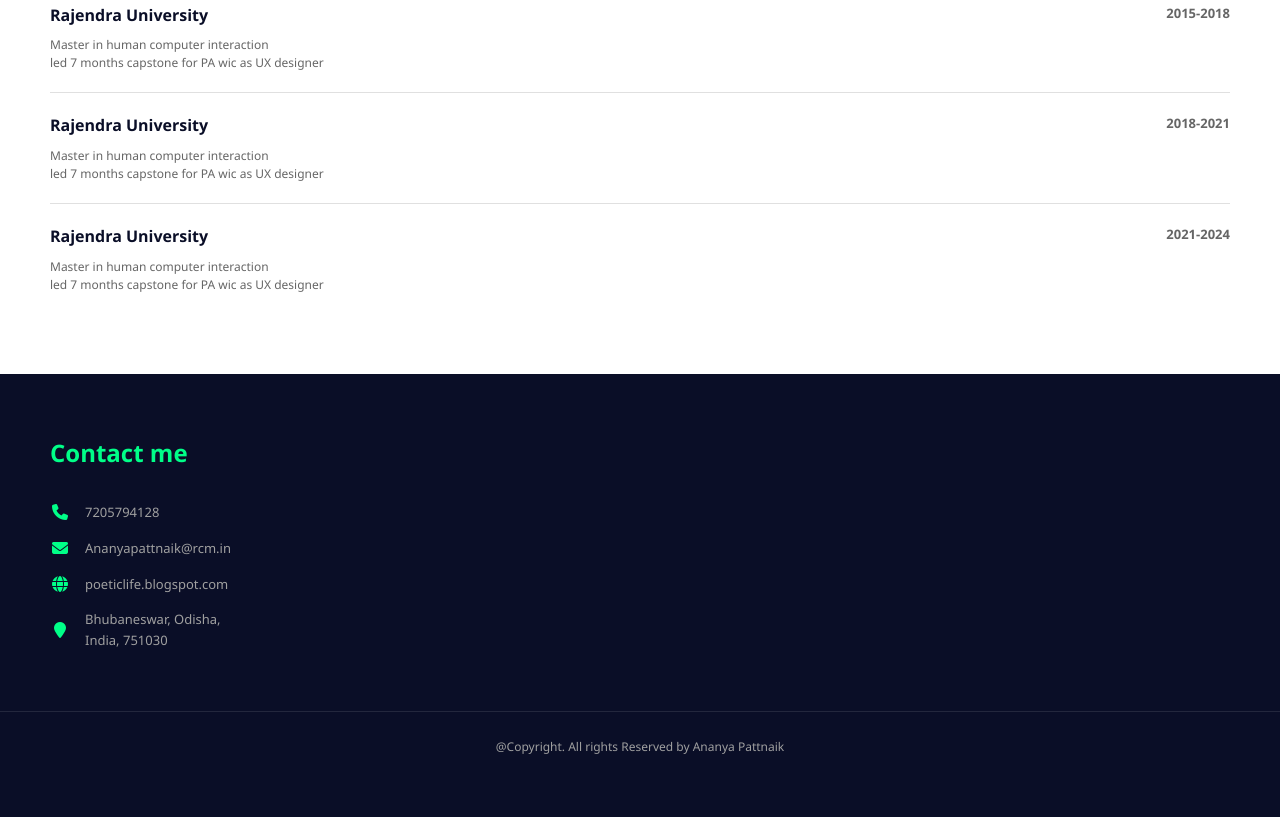
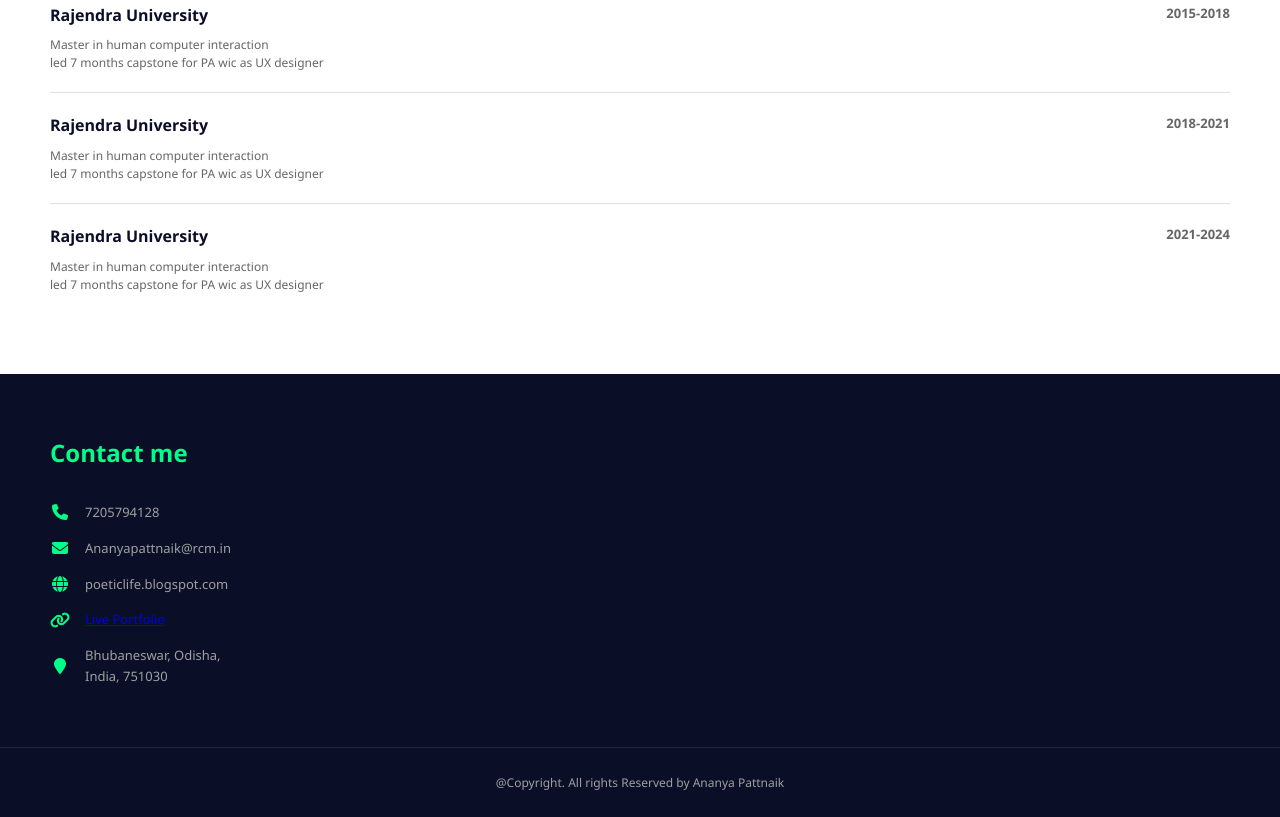
Before and after one commit to khusipattnaik2104/myportfolio, a plain HTML site: page index.html in a window 1280 px wide. Shown: the part 1568-2385 px from the top of the page. Before the commit the page ends 2349 px from the top, so only its background shows below. Drawn offline with Linux system fonts and the light colour scheme.

Commit message:
Add Vercel deployment link to portfolio

```diff
--- a/index.html
+++ b/index.html
@@ -118,6 +118,7 @@
                 <p><i class="fas fa-phone"></i> 7205794128</p>
                 <p><i class="fas fa-envelope"></i> Ananyapattnaik@rcm.in</p>
                 <p><i class="fas fa-globe"></i> poeticlife.blogspot.com</p>
+                <p><i class="fas fa-link"></i> <a href="https://myportfolio-n16h.vercel.app/" target="_blank">Live Portfolio</a></p>
                 <p><i class="fas fa-map-marker"></i> Bhubaneswar, Odisha,<br>India, 751030</p>
             </div>
         </div>
```
